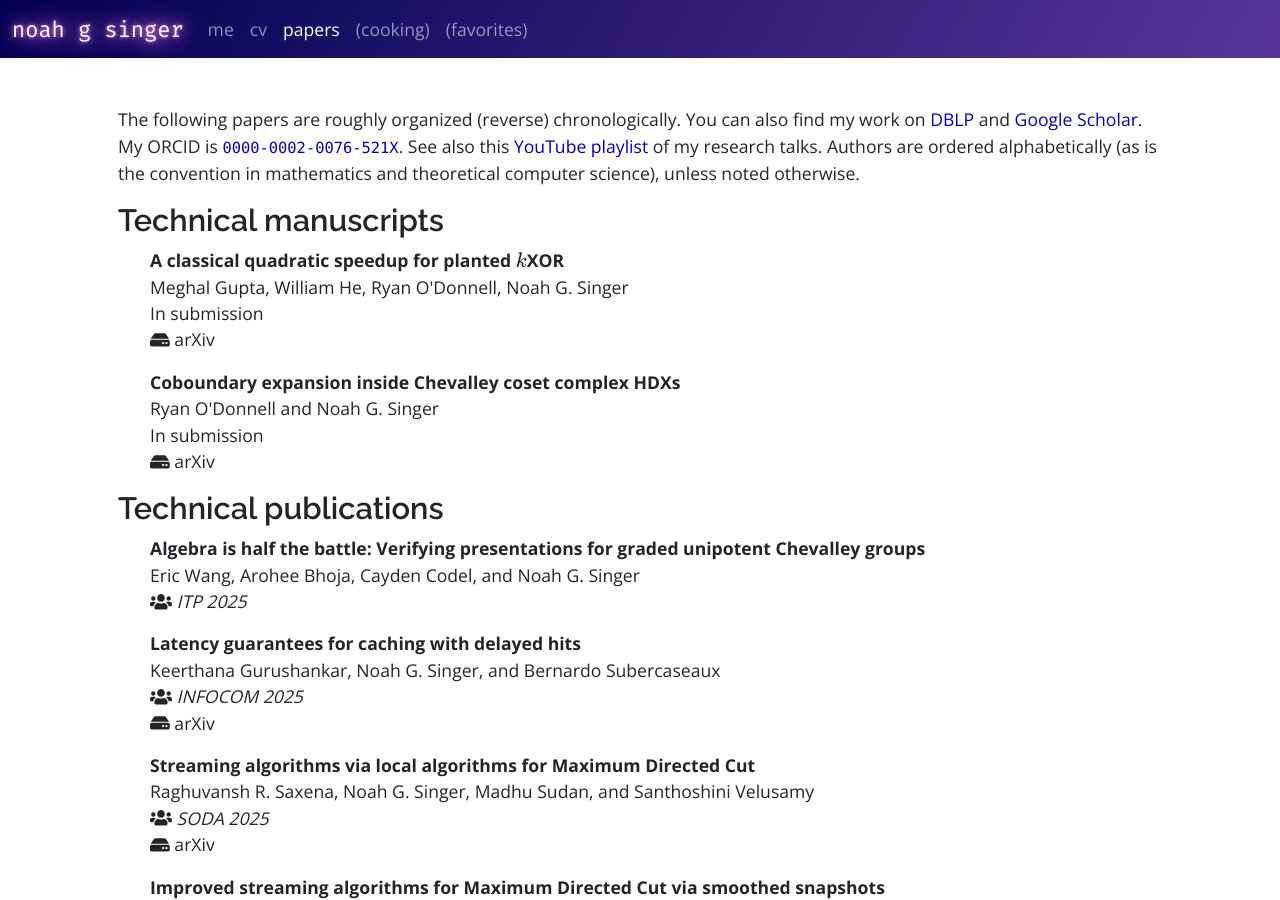
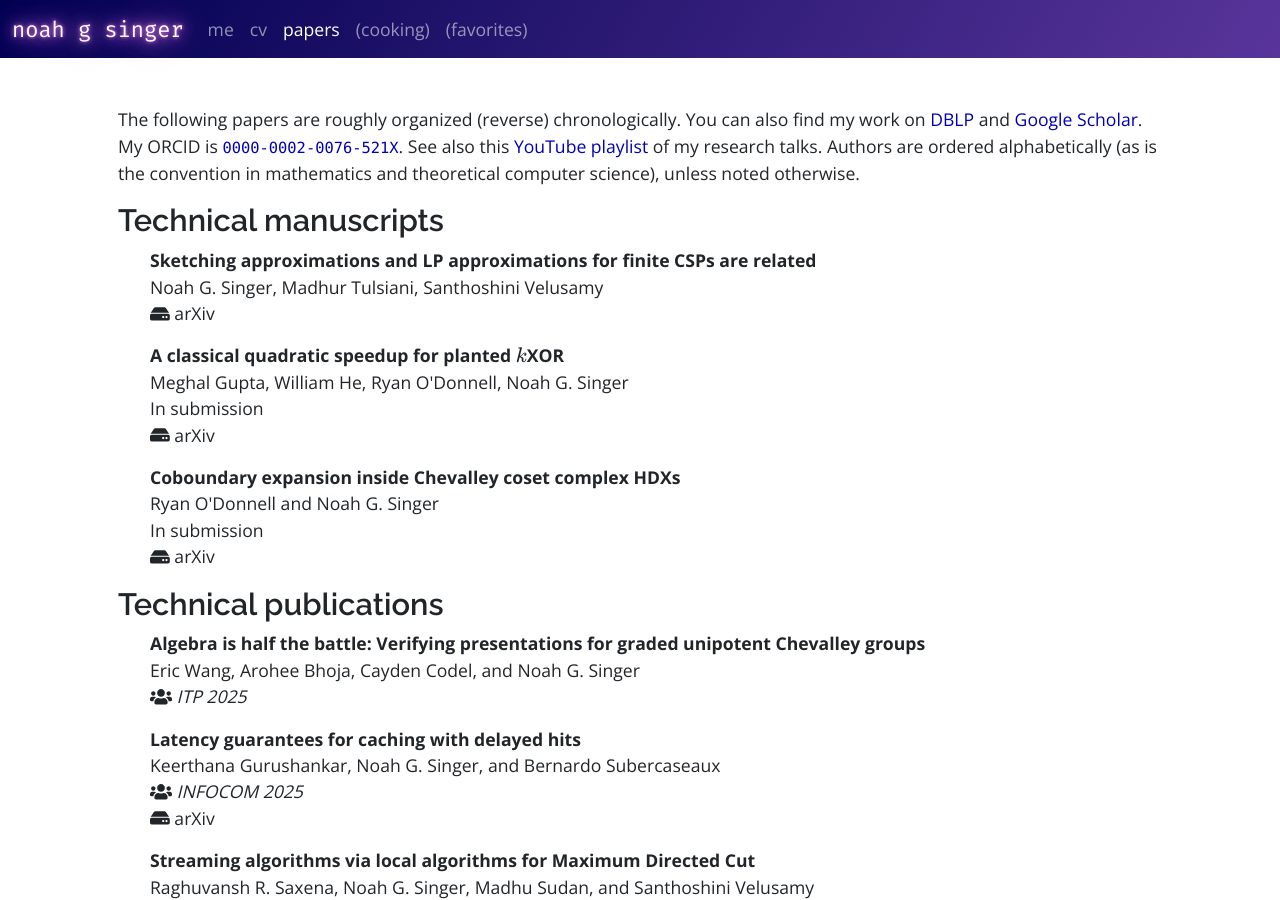
Before and after one commit to singerng/noahsinger.org, a Jekyll site: the page built from papers/index.md, in a window 1280 px wide and 900 px high. Built offline with Jekyll 4.4.1, drawn with Linux system fonts in a browser that asks for light colours; nearby versions of some CDN libraries.

Commit message:
added new paper and updated doi

```diff
--- a/_data/papers/manuscripts.yaml
+++ b/_data/papers/manuscripts.yaml
@@ -1,3 +1,6 @@
+- title: "Sketching approximations and LP approximations for finite CSPs are related"
+  authors: Noah G. Singer, Madhur Tulsiani, Santhoshini Velusamy
+  arxiv: 2509.17926
 
 - title: "A classical quadratic speedup for planted \\(k\\)XOR"
   authors: Meghal Gupta, William He, Ryan O'Donnell, Noah G. Singer
--- a/_data/papers/publications.yaml
+++ b/_data/papers/publications.yaml
@@ -3,6 +3,7 @@
   venues:
     - type: conference
       title: ITP 2025
+      doi: 10.4230/LIPICS.ITP.2025.9
 
 - title: "Latency guarantees for caching with delayed hits"
   authors: Keerthana Gurushankar, Noah G. Singer, and Bernardo Subercaseaux
```
